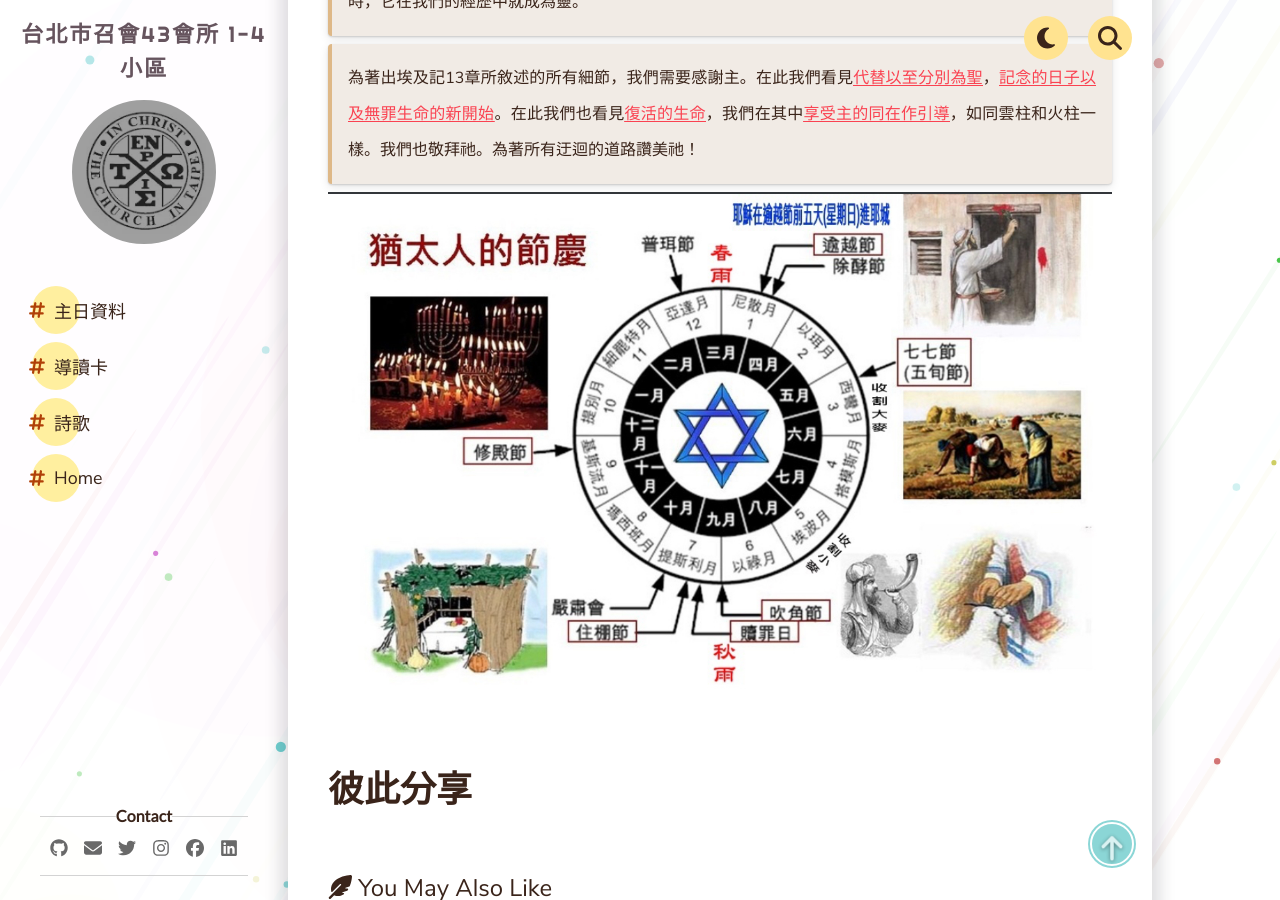
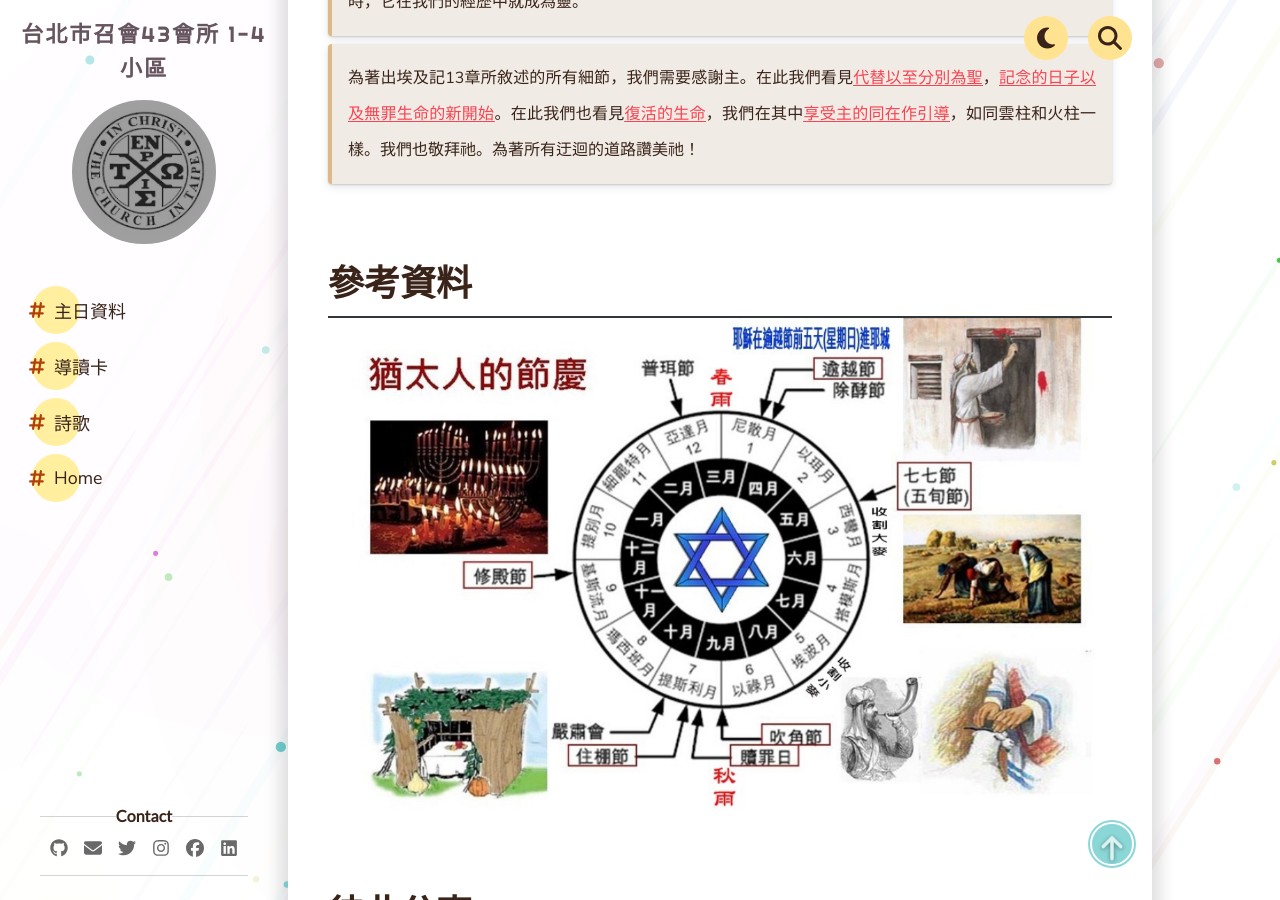
Before and after one commit to cit-hall-43/cit-hall-43.github.io, a Jekyll site: the page built from _pages/主日資料/1130825主日簡報.md, in a window 1280 px wide and 900 px high, scrolled down 3883 px. Built offline with Jekyll 4.4.1, drawn with Linux system fonts in a browser that asks for light colours; comment, search, counter and statistics services are not loaded.

Commit message:
add subject for pic

```diff
--- a/_pages/主日資料/1130825主日簡報.md
+++ b/_pages/主日資料/1130825主日簡報.md
@@ -44,6 +44,8 @@ tags:
 
 > 為著出埃及記13章所敘述的所有細節，我們需要感謝主。在此我們看見<u><u><u>代替以至分別為聖</u></u></u>，<u><u><u>記念的日子以及無罪生命的新開始</u></u></u>。在此我們也看見<u><u><u>復活的生命</u></u></u>，我們在其中<u><u><u>享受主的同在作引導</u></u></u>，如同雲柱和火柱一樣。我們也敬拜祂。為著所有迂迴的道路讚美祂！
 
+# 參考資料
+
 ![猶太人的節慶](/assets/img/Jewish_Festivals.jpg "猶太人的節慶")
 
 # 彼此分享
```
